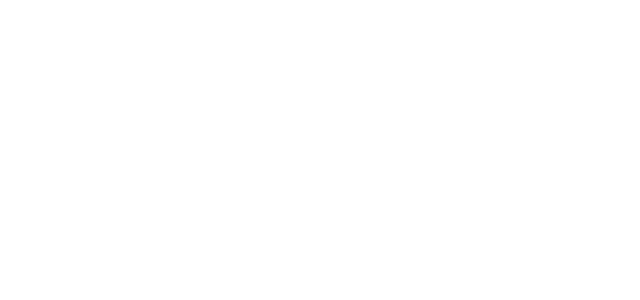
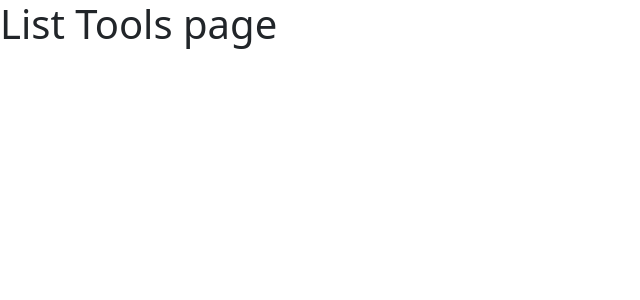
Before and after one commit to danielmarquesdm/vuttr-frontend, a React (Create React App) app: page /v1/tools/1 in a window 1280 px wide. Shown: the top 300 px of the page, without its empty margins (0-640 px from the left). Built offline with nearby package versions, Linux system fonts and the light colour scheme.

Commit message:
feat(vuttr): Configuração de rotas da aplicação

```diff
--- a/package.json
+++ b/package.json
@@ -15,7 +15,7 @@
     "react": "^17.0.2",
     "react-bootstrap": "^2.1.1",
     "react-dom": "^17.0.2",
-    "react-router-dom": "^6.2.1",
+    "react-router-dom": "^5.0.0",
     "react-scripts": "5.0.0",
     "typescript": "^4.5.5",
     "web-vitals": "^2.1.4"
--- a/src/App.tsx
+++ b/src/App.tsx
@@ -1,7 +1,12 @@
 import React from 'react';
+import { BrowserRouter } from 'react-router-dom';
+import Routes from './routes';
 
 function App() {
-  return (<div className="App"></div>
+  return (
+  <BrowserRouter>
+    <Routes/>
+  </BrowserRouter>
   );
 }
 
--- /dev/null
+++ b/src/pages/index.tsx
@@ -0,0 +1,7 @@
+import React from 'react';
+
+const Index: React.FC = () => {
+    return <h1>List Tools page</h1>;
+}
+
+export default Index;
--- /dev/null
+++ b/src/routes.tsx
@@ -0,0 +1,14 @@
+import React from 'react';
+import { Switch, Route } from 'react-router-dom';
+import Index from './pages/index';
+
+const Routes: React.FC = () => {
+    return (
+        <Switch>
+            <Route  path="/v1/tools" component={Index} />
+            <Route path="/v1/tools/create" component={Index} />
+        </Switch>
+    );
+}
+
+export default Routes;
```
Also changed, not shown: src/pages/CreateTool.tsx (added, +7 -0 lines), src/services/api.ts (added, +7 -0 lines), 1 other file (tests, documents, lock files or other folders).
